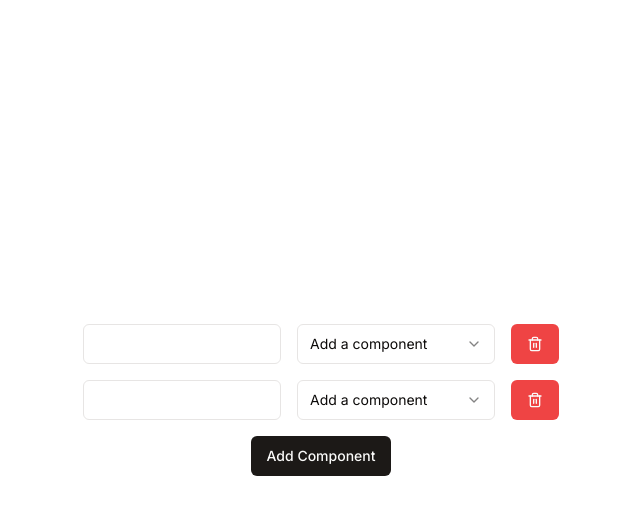
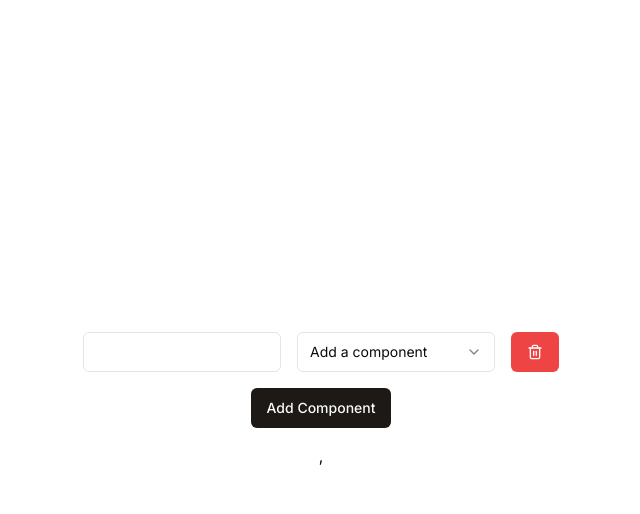
Before and after one commit to Bazzana/frugal-schema, a Next.js app: page / in a window 1280 px wide. Both pictures are taken after a click on the button "Add Component". Shown: the top 514 px of the page, without its empty margins (319-959 px from the left). Built offline with nearby package versions, Linux system fonts and the light colour scheme.

Commit message:
Fxi some reactivity issues

```diff
--- a/app/page.tsx
+++ b/app/page.tsx
@@ -7,7 +7,7 @@ import Button from "../components/GenericButton.js";
 
 export default function Home() {
   // Initialize state with an empty array for component values
-  const [componentList, setComponentList] = useState(['']);
+  const [componentList, setComponentList] = useState([]);
 
   const addComponent = () => {
     setComponentList([...componentList, '']);
@@ -18,7 +18,7 @@ export default function Home() {
   };
 
   // Function to update a specific component's value in the list
-  const updateComponent = (index:number, value:string) => {
+  const updateComponent = (index:number, value:string[]) => {
     const updatedList = [...componentList];
     updatedList[index] = value;
     setComponentList(updatedList);
@@ -26,16 +26,17 @@ export default function Home() {
 
   return (
     <main className="flex min-h-screen flex-col items-center justify-center gap-4 p-24">
-      {componentList}
       {componentList.map((value:string, index:number) => (
         <ComponentSelect
           key={index}
-          onChange={(newValue: string) => updateComponent(index, newValue)}
-          deleteComponent={(newValue: string) => removeComponent(index, newValue)}
-          value={undefined}
+          onChange={(newValue: string[]) => updateComponent(index, newValue)}
+          deleteComponent={(newValue: string[]) => removeComponent(index)}
         />
       ))}
       <Button onClick={addComponent} disabled={false} buttonText="Add Component" />
+      {componentList.map((value:string, index:number) => (
+        <div>{value.componentName}, {value.componentType}</div>
+      ))}
     </main>
   );
 }
--- a/components/ComponentSelect.js
+++ b/components/ComponentSelect.js
@@ -1,5 +1,6 @@
+'use client'
 import * as React from "react"
-import { useRef, useState } from 'react';
+import { useState, useEffect } from 'react';
 
 import {
   Select,
@@ -17,12 +18,19 @@ import { Input } from "@/components/ui/input"
 const componentTypes = ['bloks','text','textarea','richtext','markdown','number','datetime','boolean','option','options','asset','multiasset','multilink','table','section','custom','image','file'];
 
 export function ComponentSelect({ onChange, deleteComponent}) {
-    let inputRef = useRef({});
     let [componentName, setComponentName] = useState('');
     let [componentType, setComponentType] = useState('');
 
-    const handleChange = (value) => {
-      onChange(componentName,componentType);
+    useEffect(() => {
+      onChange({componentName, componentType});
+    }, [componentName, componentType]);
+
+    const handleSelectChange = (value) => {
+      setComponentType(value);
+    };
+
+    const handleInputChange = (value) => {
+      setComponentName(value);
     };
 
     const removeComponent = () => {
@@ -32,22 +40,20 @@ export function ComponentSelect({ onChange, deleteComponent}) {
   return (
     <div className="">
       {componentName}
-      {componentType}
       <div className="flex gap-4">
         <Input
         required
-        onChange={(e) => setComponentName(e.target.value)}  // Update local state on input change
+        onChange={(e) => handleInputChange(e.target.value)}  // Update local state on input change
         />
         <Select className="flex-grow" onValueChange={(value) => {
-          setComponentType(value);  // Update local state on select change
-          handleChange(value);  // Handle change to notify parent
+          handleSelectChange(value);  // Handle change to notify parent
         }}>
         <SelectTrigger>
             <SelectValue placeholder="Add a component" />
         </SelectTrigger>
         <SelectContent>
           {componentTypes.map((sbComponent, index) => {
-            return <SelectItem key={sbComponent} value={sbComponent}>{sbComponent}</SelectItem>
+            return <SelectItem key={index} value={sbComponent}>{sbComponent}</SelectItem>
           })}
         </SelectContent>
         </Select>
```
